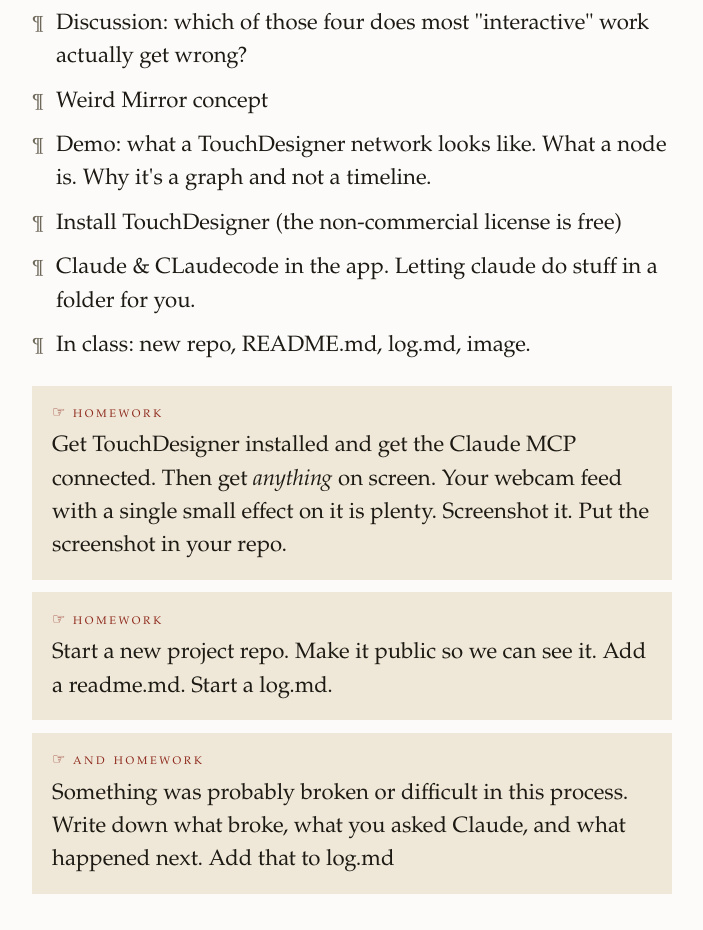
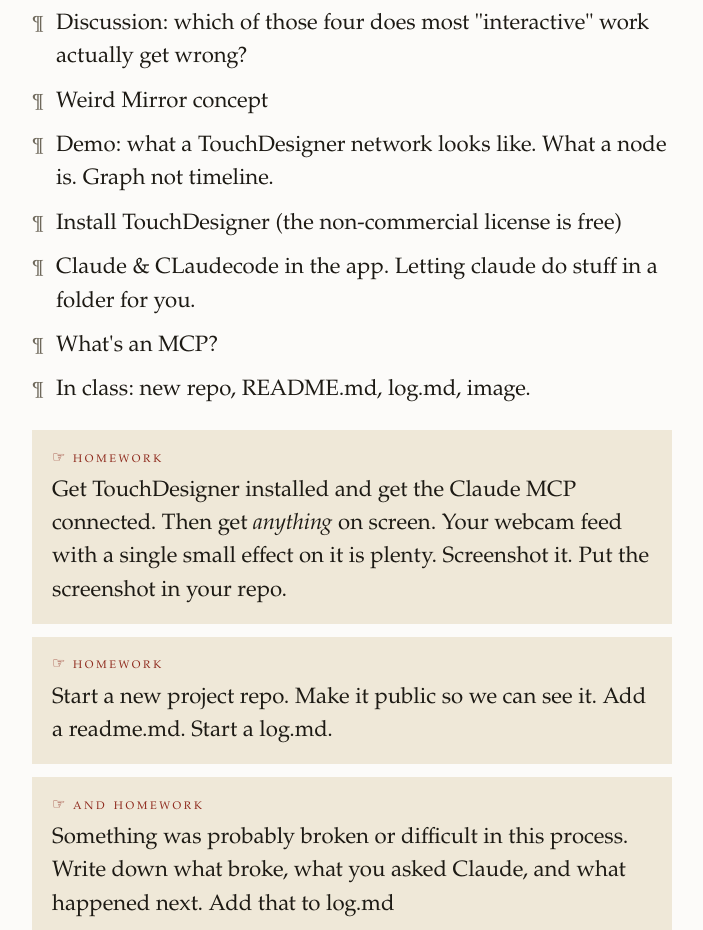
Before and after one commit to mattkirkland/emerging_tech_site, a plain HTML site: page mirror-window.html in a window 1280 px wide. Shown: the part 6143-7073 px from the top of the page, without its empty margins (288-991 px from the left). Drawn offline with Linux system fonts and the light colour scheme; a web font is replaced by a local one.

Commit message:
session 1 details

```diff
--- a/mirror-window.html
+++ b/mirror-window.html
@@ -178,9 +178,10 @@
               <li>Discussion: what's the actual difference between a video and an interaction? A video is a recording. An interaction is a loop: input, change, feedback, and the viewer noticing the feedback.</li>
               <li>Discussion: which of those four does most "interactive" work actually get wrong?</li>
               <li>Weird Mirror concept</li>
-              <li>Demo: what a TouchDesigner network looks like. What a node is. Why it's a graph and not a timeline.</li>
+              <li>Demo: what a TouchDesigner network looks like. What a node is. Graph not timeline.</li>
               <li>Install TouchDesigner (the non-commercial license is free)</li>
               <li>Claude & CLaudecode in the app. Letting claude do stuff in a folder for you.</li>
+              <li>What's an MCP?</li>
               <li>In class: new repo, README.md, log.md, image.</li>
             </ul>
                         <div class="hw">
```
